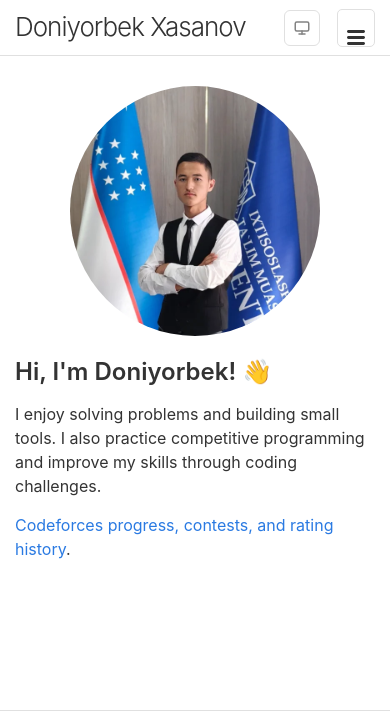
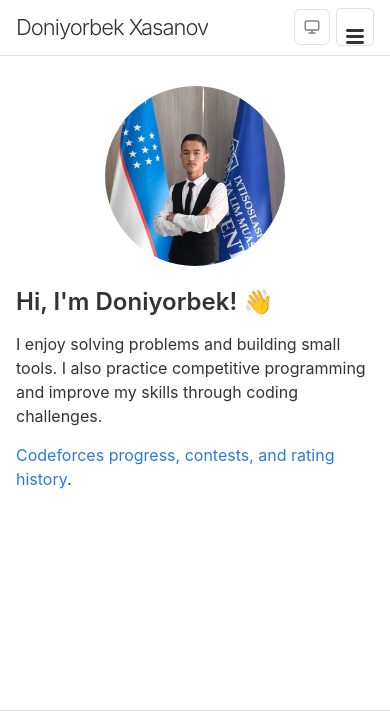
Before and after one commit to DoniyorbekXasanov/doniyorbek.uz, a plain HTML site: page index.html in a window 390 px wide. Shown: the top 713 px of the page. Drawn offline with Linux system fonts and the light colour scheme.

Commit message:
Fix responsive navbar, layout flexibility, and prevent horizontal overflow

```diff
--- a/assets/css/style.css
+++ b/assets/css/style.css
@@ -79,6 +79,7 @@
 
 html {
   overflow-x: hidden;
+  max-width: 100%;
 }
 
 body,
@@ -253,19 +254,17 @@ pre>code {
 
 /* --- 4. Layout Wrapper --- */
 .wrapper {
-  max-width: calc(800px - (30px * 2));
+  width: 100%;
+  max-width: 900px;
   margin-right: auto;
   margin-left: auto;
-  padding-right: 30px;
-  padding-left: 30px;
+  padding-right: clamp(16px, 4vw, 32px);
+  padding-left: clamp(16px, 4vw, 32px);
 }
 
-@media screen and (max-width: 800px) {
-  .wrapper {
-    max-width: calc(800px - (30px));
-    padding-right: 15px;
-    padding-left: 15px;
-  }
+/* Wider wrapper for dashboard/content-heavy pages */
+.wrapper--wide {
+  max-width: 1200px;
 }
 
 /* --- 5. Site Header --- */
@@ -275,10 +274,11 @@ pre>code {
   position: relative;
 }
 
-.site-header .wrapper::after {
-  content: "";
-  display: table;
-  clear: both;
+.site-header .wrapper {
+  display: flex;
+  align-items: center;
+  justify-content: space-between;
+  gap: 8px;
 }
 
 .site-title {
@@ -287,12 +287,22 @@ pre>code {
   line-height: 54px;
   letter-spacing: -1px;
   margin-bottom: 0;
-  float: left;
+  white-space: nowrap;
+  min-width: 0;
+  overflow: hidden;
+  text-overflow: ellipsis;
 }
 
 .site-title,
 .site-title:visited {
   color: var(--text-color);
+}
+
+.site-header-right {
+  display: flex;
+  align-items: center;
+  gap: 8px;
+  flex-shrink: 0;
 }
 
 /* --- 6. Theme Toggle Button --- */
@@ -308,10 +318,7 @@ pre>code {
   background: transparent;
   color: var(--grey-color);
   cursor: pointer;
-  position: absolute;
-  top: 10px;
-  right: 160px;
-  z-index: 10;
+  flex-shrink: 0;
   transition: color 0.2s, border-color 0.2s;
 }
 
@@ -330,15 +337,8 @@ pre>code {
   display: block;
 }
 
-@media screen and (max-width: 600px) {
-  .theme-toggle {
-    right: 70px;
-  }
-}
-
 /* --- 7. Site Navigation --- */
 .site-nav {
-  float: right;
   line-height: 54px;
 }
 
@@ -365,18 +365,20 @@ pre>code {
 
 @media screen and (max-width: 600px) {
   .site-nav {
-    position: absolute;
-    top: 9px;
-    right: 15px;
+    position: relative;
     background-color: var(--bg-color);
     border: 1px solid var(--border-color);
     border-radius: 5px;
     text-align: right;
+    z-index: 20;
+  }
+
+  .site-header-right {
+    gap: 6px;
   }
 
   .site-nav label[for="nav-trigger"] {
     display: block;
-    float: right;
     width: 36px;
     height: 36px;
     line-height: 0;
@@ -387,7 +389,6 @@ pre>code {
 
   .site-nav .menu-icon {
     display: block;
-    float: right;
     width: 36px;
     height: 26px;
     line-height: 0;
@@ -407,6 +408,14 @@ pre>code {
   .site-nav input:checked~.trigger {
     display: block;
     padding-bottom: 5px;
+    position: absolute;
+    right: 0;
+    top: 100%;
+    background-color: var(--bg-color);
+    border: 1px solid var(--border-color);
+    border-radius: 5px;
+    min-width: 120px;
+    box-shadow: 0 4px 12px var(--shadow-color);
   }
 
   .site-nav .page-link {
@@ -417,6 +426,10 @@ pre>code {
 
   .site-nav .page-link:not(:last-child) {
     margin-right: 0;
+  }
+
+  .site-title {
+    font-size: 22px;
   }
 }
 
@@ -479,8 +492,8 @@ pre>code {
 }
 
 .profile-photo {
-  width: 250px;
-  height: 250px;
+  width: clamp(180px, 30vw, 250px);
+  height: clamp(180px, 30vw, 250px);
   border-radius: 50%;
   object-fit: cover;
 }
@@ -537,6 +550,8 @@ pre>code {
   font-weight: 500;
   font-size: 14px;
   line-height: 1.4;
+  max-width: 100%;
+  word-break: break-word;
   transition: color 0.15s ease;
 }
 
--- a/index.html
+++ b/index.html
@@ -94,6 +94,7 @@
     <div class="wrapper">
       <a class="site-title" rel="author" href="/">Doniyorbek Xasanov</a>
 
+      <div class="site-header-right">
         <button class="theme-toggle" id="theme-toggle" type="button" aria-label="Theme: system. Click to switch theme."
           title="Theme: system. Click to switch theme.">
           <!-- Sun icon (light) -->
@@ -143,6 +144,7 @@
             <a class="page-link" href="/coding/">Coding</a>
           </div>
         </nav>
+      </div>
     </div>
   </header>
 
```
Also changed, not shown: 404.html (+2 -0 lines), assets/css/codeforces-dashboard.css (+12 -3 lines), coding/index.html (+7 -5 lines). Lines whose indentation alone changed are shown as unchanged.
